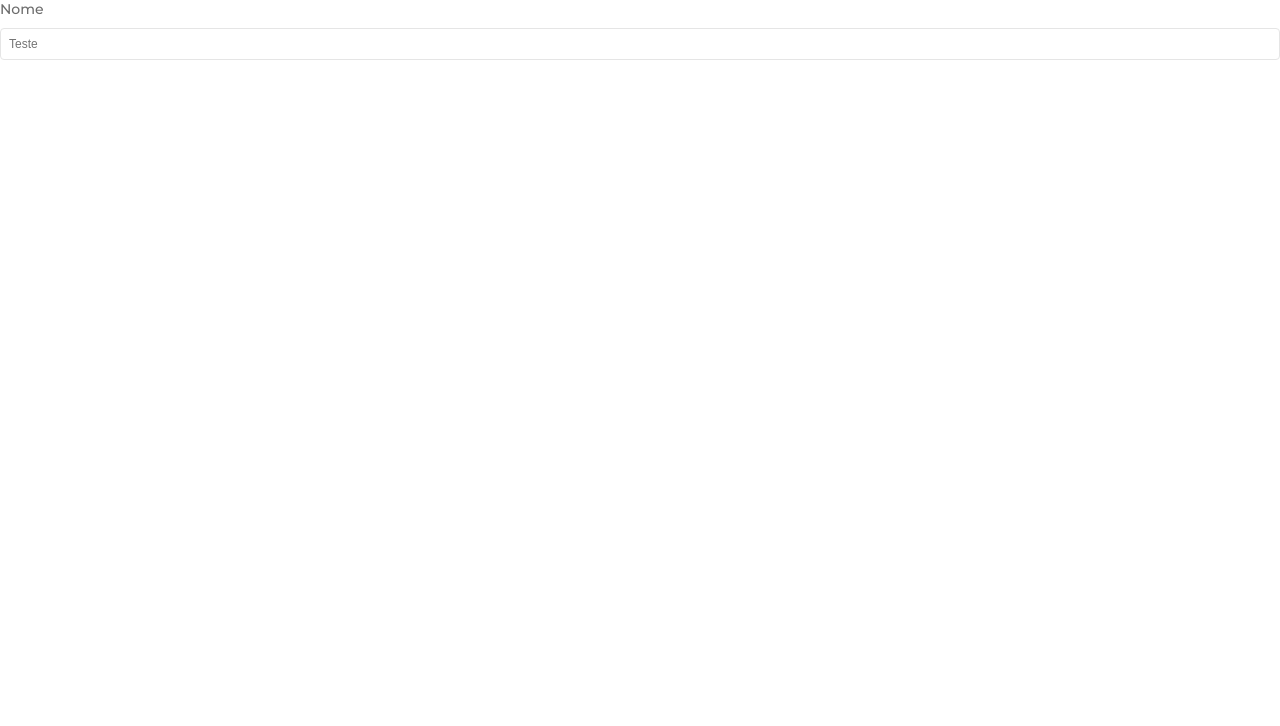
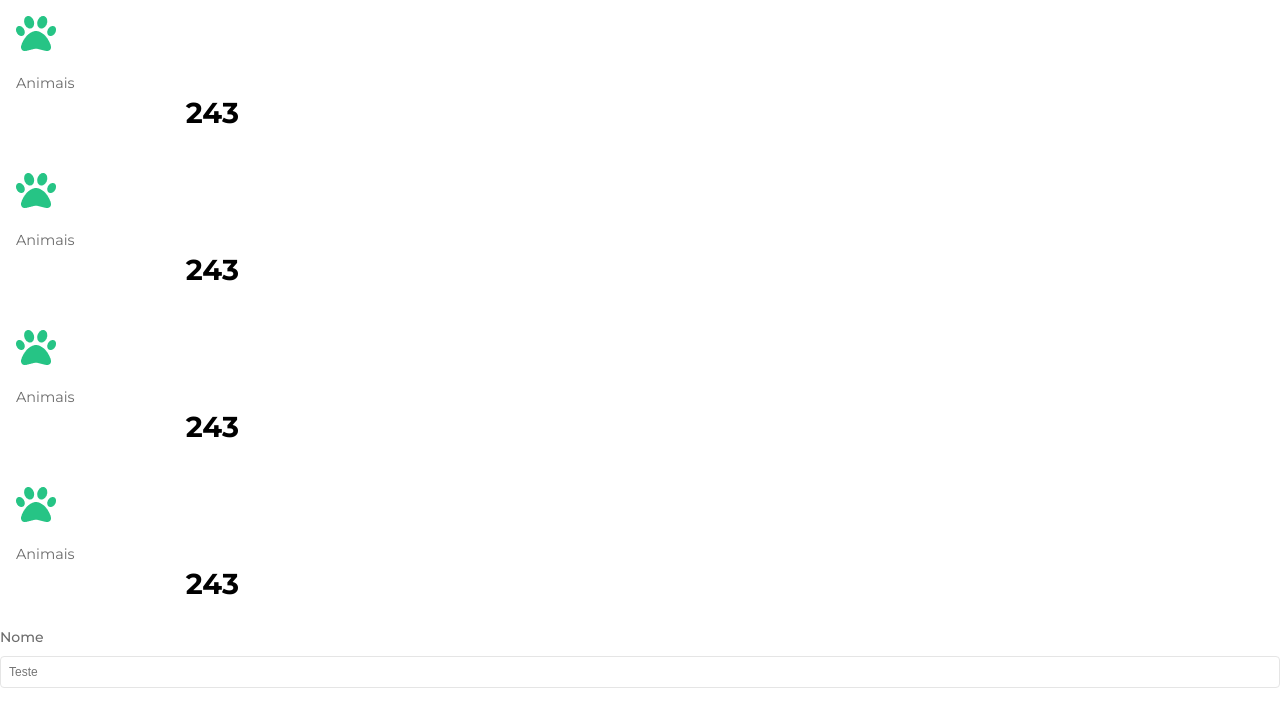
Before and after one commit to BlueTeam-2challenge/2challenge-front, a React (Vite) app: page / in a window 1280 px wide. Shown: the top 726 px of the page. Built offline with nearby package versions, Linux system fonts and the light colour scheme.

Commit message:
feat: Add CardPage component to App.tsx

```diff
--- a/src/App.tsx
+++ b/src/App.tsx
@@ -1,8 +1,10 @@
 import { TextInput } from "./components/TextInput";
+import CardPage from "./pages/dashboard/components/CardPage";
 
 function App() {
   return (
     <>
+      <CardPage />
       <TextInput
         label="Nome"
         type="text"
```
